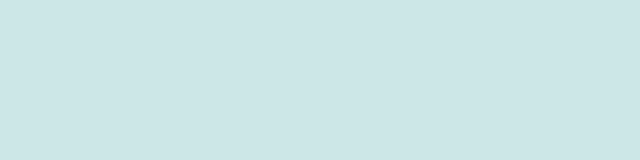
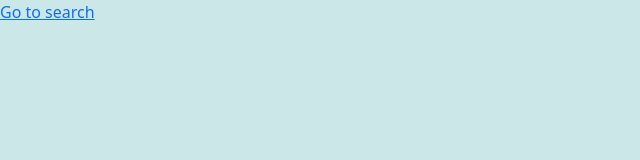
Before and after one commit to Cleiton366/petland-frontend, a React (Create React App) app: page / in a window 1280 px wide. Before the commit this address had no page. Shown: the top 160 px of the page, without its empty margins (0-640 px from the left). Built offline with nearby package versions, Linux system fonts and the light colour scheme.

Commit message:
Set default route

```diff
--- a/src/Rotas.jsx
+++ b/src/Rotas.jsx
@@ -1,6 +1,6 @@
 import React from 'react';
 import {
-  BrowserRouter as Router, Route, Routes,
+  BrowserRouter as Router, Route, Routes, Link,
 } from 'react-router-dom';
 import Search from './Components/Pages/Search/Search';
 
@@ -8,6 +8,17 @@ function Rotas() {
   return (
     <Router>
       <Routes>
+        <Route
+          exact
+          path="/"
+          element={
+(
+  <div>
+    <Link to="/search/cat">Go to search</Link>
+  </div>
+)
+        }
+        />
         <Route path="/search/:animalType" element={<Search />} />
       </Routes>
     </Router>
```
